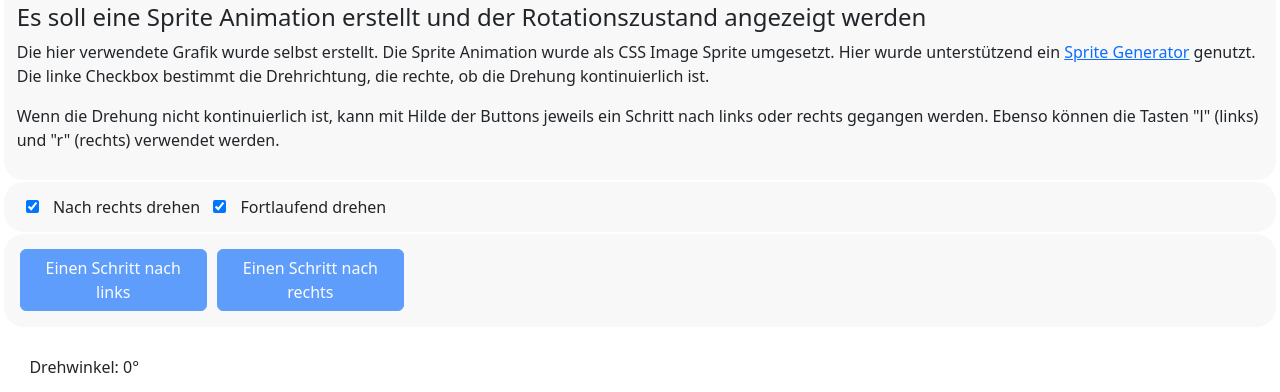
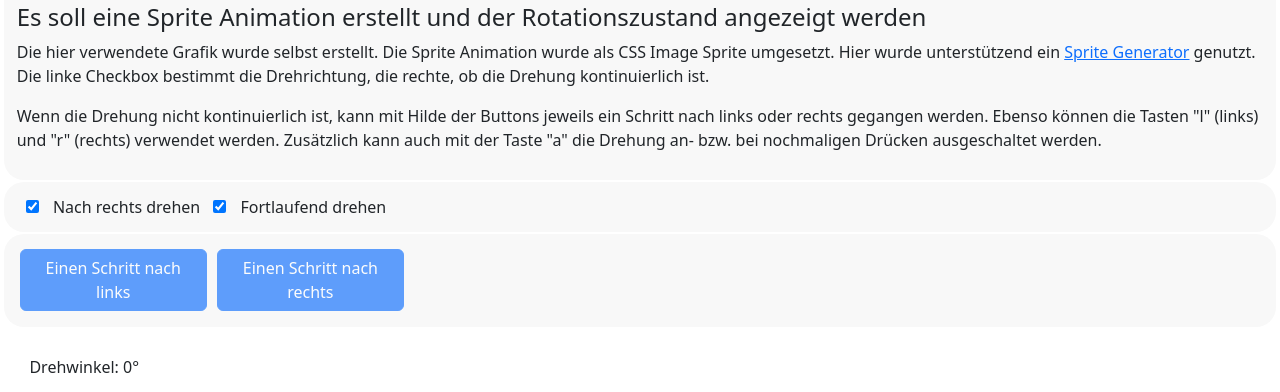
Before and after one commit to ChristianKitte/GvtInteractivAnimierteScheibe, a plain HTML site: page index.html in a window 1280 px wide. Shown: the part 70-462 px from the top of the page. Drawn offline with nearby package versions, Linux system fonts and the light colour scheme.

Commit message:
Anpassung der Texte in der index.html für die Taste a

```diff
--- a/index.html
+++ b/index.html
@@ -26,6 +26,7 @@
 
         <p>Wenn die Drehung nicht kontinuierlich ist, kann mit Hilde der Buttons jeweils ein Schritt nach links
             oder rechts gegangen werden. Ebenso können die Tasten "l" (links) und "r" (rechts) verwendet werden.
+            Zusätzlich kann auch mit der Taste "a" die Drehung an- bzw. bei nochmaligen Drücken ausgeschaltet werden.
         </p>
     </div>
 
```
Also changed, not shown: 1 other file.
